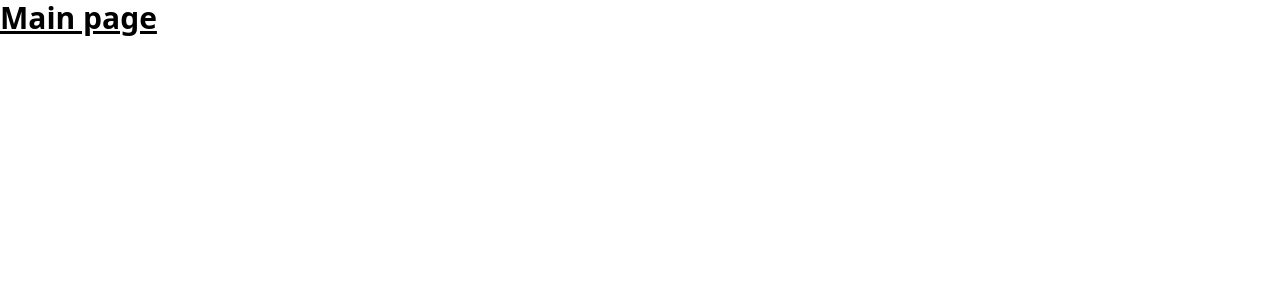
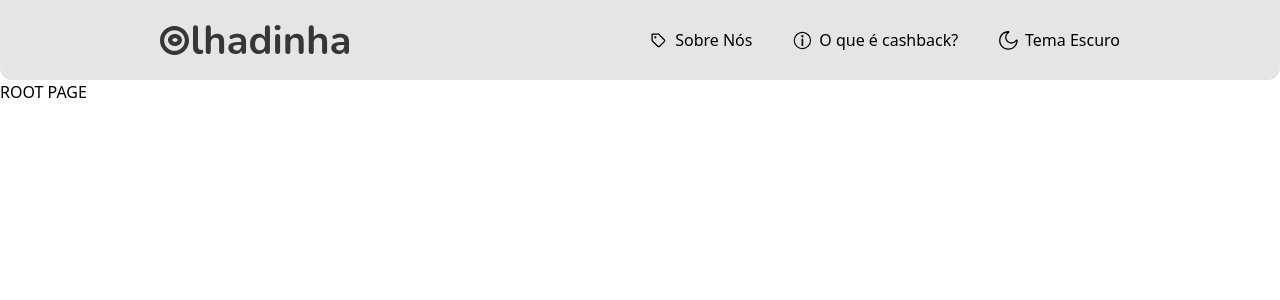
Before and after one commit to Olhadinha/olhadinha-front-end, a React (Vite) app: page / in a window 1280 px wide. Shown: the top 300 px of the page. Built offline with nearby package versions, Linux system fonts and the light colour scheme.

Commit message:
Feat: Adding component

```diff
--- a/src/App.tsx
+++ b/src/App.tsx
@@ -3,7 +3,7 @@ import { createBrowserRouter, RouterProvider } from "react-router-dom";
 import RootPage from "./pages/root";
 import WhatIsCashbackPage from "./pages/WhatIsCashbackPage";
 import AboutUsPage from "./pages/AboutUsPage";
-import CompanyCashback from "./pages/CompanyCashback";
+import CompanyCashback from "./pages/CompanyCashbackPage";
 
 function App() {
     const routes = createBrowserRouter([
--- /dev/null
+++ b/src/components/HeaderComponent/index.tsx
@@ -0,0 +1,32 @@
+import SvgLogo from "../../assets/icons/SVGLogo";
+import SVGInfo from "../../assets/icons/SVGInfo";
+import SVGTag from "../../assets/icons/SVGTag";
+import SVGMoon from "../../assets/icons/SVGMoon";
+
+import { Link } from "react-router-dom";
+
+export default function HeaderComponent() {
+    return (
+        <header className="h-20 lg:flex align-center justify-between items-center px-40 bg-stone-200 rounded-br-xl rounded-bl-xl">
+            <Link to="/">
+                <SvgLogo />
+            </Link>
+            <nav className="sm:flex align-center gap-10">
+                <Link to="/sobre-nos" className="sm:flex items-center gap-1.5">
+                    <SVGTag />
+                    Sobre Nós
+                </Link>
+                <Link
+                    to="/o-que-e-cashback"
+                    className="sm:flex items-center gap-1.5"
+                >
+                    <SVGInfo />O que é cashback?
+                </Link>
+                <div className="sm:flex items-center gap-1.5">
+                    <SVGMoon />
+                    <span>Tema Escuro</span>
+                </div>
+            </nav>
+        </header>
+    );
+}
--- a/src/pages/root/index.tsx
+++ b/src/pages/root/index.tsx
@@ -1,7 +1,10 @@
+import HeaderComponent from "../../components/HeaderComponent";
+
 export default function RootPage() {
     return (
         <>
-            <h2 className="text-3xl font-bold underline">Main page</h2>
+            <HeaderComponent />
+            <h2>ROOT PAGE</h2>
         </>
     );
 }
```
Also changed, not shown: src/pages/CompanyCashbackPage/index.tsx (renamed from src/pages/CompanyCashback/index.tsx).
